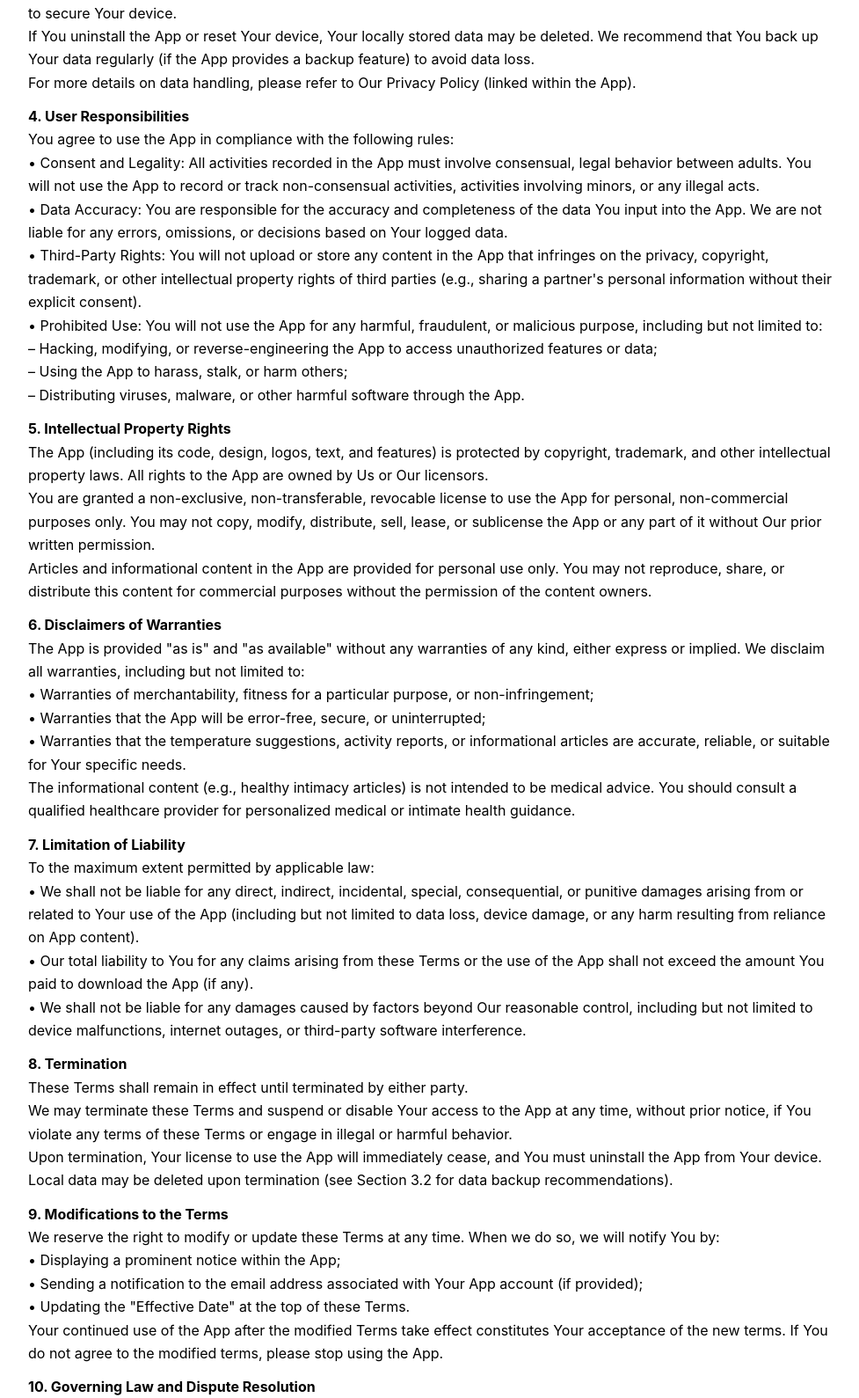
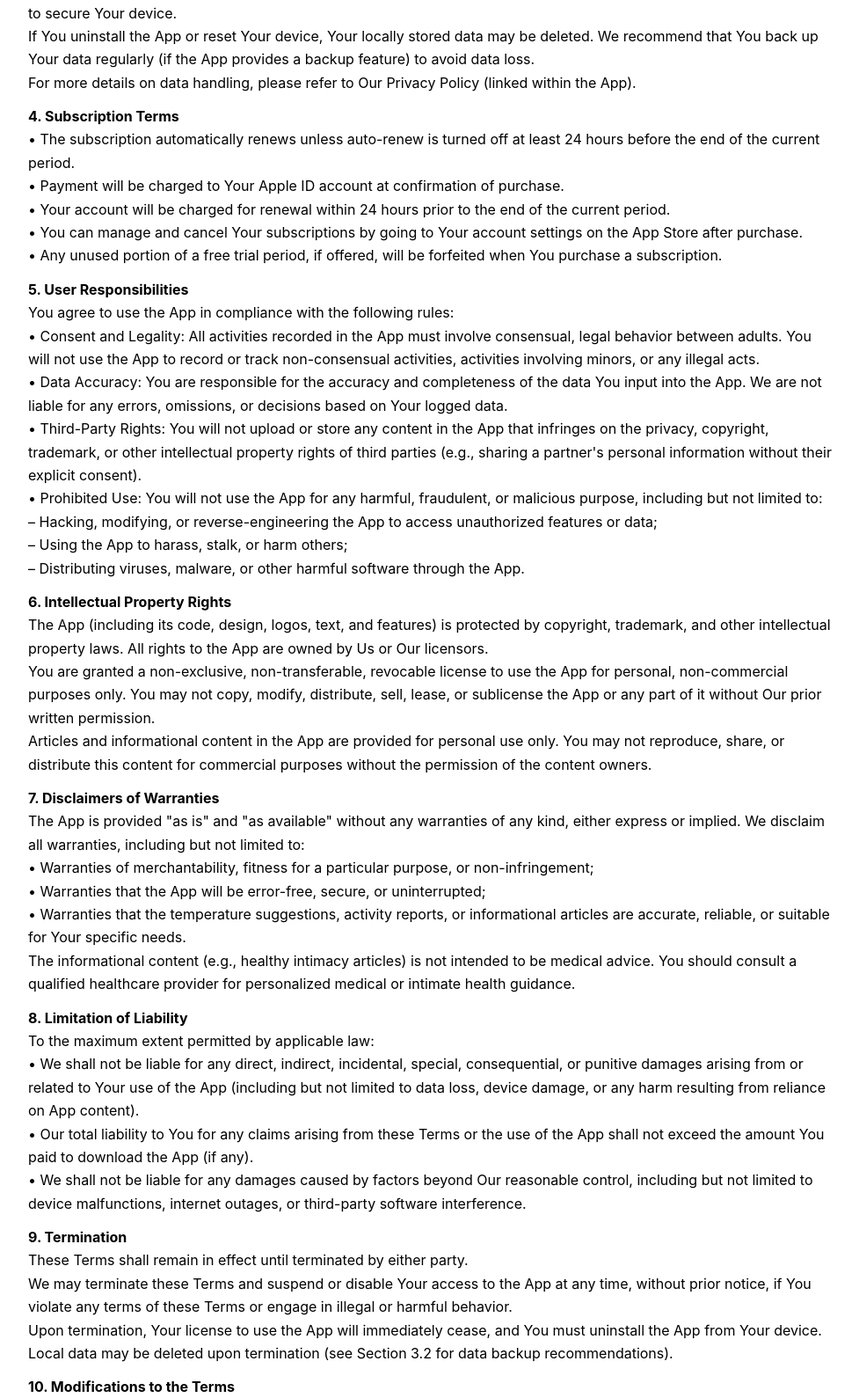
Before and after one commit to liveGo110/liveGo110.github.io, a plain HTML site: page terms-of-service.html in a window 1280 px wide. Shown: the part 1164-2753 px from the top of the page at 88% size, without its empty margins (148-1125 px from the left). Drawn offline with Linux system fonts and the light colour scheme.

Commit message:
terms add subscription

```diff
--- a/terms-of-service.html
+++ b/terms-of-service.html
@@ -24,7 +24,7 @@
   <div class="container">
     <p class="page-title"><strong>Terms of Service</strong></p>
     <header>
-      <div class="updated">Last Updated: 03/27/2026</div>
+      <div class="updated">Last Updated: 04/15/2026</div>
     </header>
     <article>
       <p>This Terms of Service ("Terms") is entered into between you ("User" or "You") and the developer of the "Intimate Diary" application ("Intimate Diary", "App", "We", "Us" or "Our"). By downloading, installing, registering for, or using the App, You acknowledge that You have read, understood, and agree to be bound by all terms and conditions of these Terms, as well as Our Privacy Policy. If You do not agree to these terms, please do not use the App.</p>
@@ -55,7 +55,13 @@
       You are solely responsible for protecting the security of Your device and the App (e.g., using device passcodes, biometric locks, or App-specific passwords if available). We are not liable for unauthorized access to Your data due to Your failure to secure Your device.<br>
       If You uninstall the App or reset Your device, Your locally stored data may be deleted. We recommend that You back up Your data regularly (if the App provides a backup feature) to avoid data loss.<br>
       For more details on data handling, please refer to Our Privacy Policy (linked within the App).</p>
-      <p><strong>4. User Responsibilities</strong><br>
+      <p><strong>4. Subscription Terms</strong><br>
+      • The subscription automatically renews unless auto-renew is turned off at least 24 hours before the end of the current period.<br>
+      • Payment will be charged to Your Apple ID account at confirmation of purchase.<br>
+      • Your account will be charged for renewal within 24 hours prior to the end of the current period.<br>
+      • You can manage and cancel Your subscriptions by going to Your account settings on the App Store after purchase.<br>
+      • Any unused portion of a free trial period, if offered, will be forfeited when You purchase a subscription.</p>
+      <p><strong>5. User Responsibilities</strong><br>
       You agree to use the App in compliance with the following rules:<br>
       • Consent and Legality: All activities recorded in the App must involve consensual, legal behavior between adults. You will not use the App to record or track non-consensual activities, activities involving minors, or any illegal acts.<br>
       • Data Accuracy: You are responsible for the accuracy and completeness of the data You input into the App. We are not liable for any errors, omissions, or decisions based on Your logged data.<br>
@@ -64,36 +70,36 @@
       – Hacking, modifying, or reverse-engineering the App to access unauthorized features or data;<br>
       – Using the App to harass, stalk, or harm others;<br>
       – Distributing viruses, malware, or other harmful software through the App.</p>
-      <p><strong>5. Intellectual Property Rights</strong><br>
+      <p><strong>6. Intellectual Property Rights</strong><br>
       The App (including its code, design, logos, text, and features) is protected by copyright, trademark, and other intellectual property laws. All rights to the App are owned by Us or Our licensors.<br>
       You are granted a non-exclusive, non-transferable, revocable license to use the App for personal, non-commercial purposes only. You may not copy, modify, distribute, sell, lease, or sublicense the App or any part of it without Our prior written permission.<br>
       Articles and informational content in the App are provided for personal use only. You may not reproduce, share, or distribute this content for commercial purposes without the permission of the content owners.</p>
-      <p><strong>6. Disclaimers of Warranties</strong><br>
+      <p><strong>7. Disclaimers of Warranties</strong><br>
       The App is provided "as is" and "as available" without any warranties of any kind, either express or implied. We disclaim all warranties, including but not limited to:<br>
       • Warranties of merchantability, fitness for a particular purpose, or non-infringement;<br>
       • Warranties that the App will be error-free, secure, or uninterrupted;<br>
       • Warranties that the temperature suggestions, activity reports, or informational articles are accurate, reliable, or suitable for Your specific needs.<br>
       The informational content (e.g., healthy intimacy articles) is not intended to be medical advice. You should consult a qualified healthcare provider for personalized medical or intimate health guidance.</p>
-      <p><strong>7. Limitation of Liability</strong><br>
+      <p><strong>8. Limitation of Liability</strong><br>
       To the maximum extent permitted by applicable law:<br>
       • We shall not be liable for any direct, indirect, incidental, special, consequential, or punitive damages arising from or related to Your use of the App (including but not limited to data loss, device damage, or any harm resulting from reliance on App content).<br>
       • Our total liability to You for any claims arising from these Terms or the use of the App shall not exceed the amount You paid to download the App (if any).<br>
       • We shall not be liable for any damages caused by factors beyond Our reasonable control, including but not limited to device malfunctions, internet outages, or third-party software interference.</p>
-      <p><strong>8. Termination</strong><br>
+      <p><strong>9. Termination</strong><br>
       These Terms shall remain in effect until terminated by either party.<br>
       We may terminate these Terms and suspend or disable Your access to the App at any time, without prior notice, if You violate any terms of these Terms or engage in illegal or harmful behavior.<br>
       Upon termination, Your license to use the App will immediately cease, and You must uninstall the App from Your device. Local data may be deleted upon termination (see Section 3.2 for data backup recommendations).</p>
-      <p><strong>9. Modifications to the Terms</strong><br>
+      <p><strong>10. Modifications to the Terms</strong><br>
       We reserve the right to modify or update these Terms at any time. When we do so, we will notify You by:<br>
       • Displaying a prominent notice within the App;<br>
       • Sending a notification to the email address associated with Your App account (if provided);<br>
       • Updating the "Effective Date" at the top of these Terms.<br>
       Your continued use of the App after the modified Terms take effect constitutes Your acceptance of the new terms. If You do not agree to the modified terms, please stop using the App.</p>
-      <p><strong>10. Governing Law and Dispute Resolution</strong><br>
+      <p><strong>11. Governing Law and Dispute Resolution</strong><br>
       These Terms shall be governed by and construed in accordance with the laws of [Insert Jurisdiction], without regard to its conflict of laws principles.<br>
       Any dispute, claim, or controversy arising out of or relating to these Terms or the use of the App shall first be resolved through good-faith negotiation between You and Us. If negotiation fails, the dispute shall be submitted to binding arbitration in [Insert Arbitration Location] in accordance with the rules of [Insert Arbitration Body]. Arbitration decisions shall be final and binding on both parties.<br>
       To the extent permitted by law, class actions and collective disputes are waived; You and We agree to resolve disputes on an individual basis only.</p>
-      <p><strong>11. Miscellaneous</strong><br>
+      <p><strong>12. Miscellaneous</strong><br>
       Entire Agreement: These Terms, together with Our Privacy Policy, constitutes the entire agreement between You and Us regarding the App, superseding all prior or contemporaneous agreements, communications, and understandings (whether oral or written).<br>
       Severability: If any provision of these Terms is found to be invalid, illegal, or unenforceable by a court of competent jurisdiction, the remaining provisions shall remain in full force and effect.<br>
       Waiver: Our failure to enforce any term of these Terms shall not constitute a waiver of that term or any other term in the future.<br>
```
